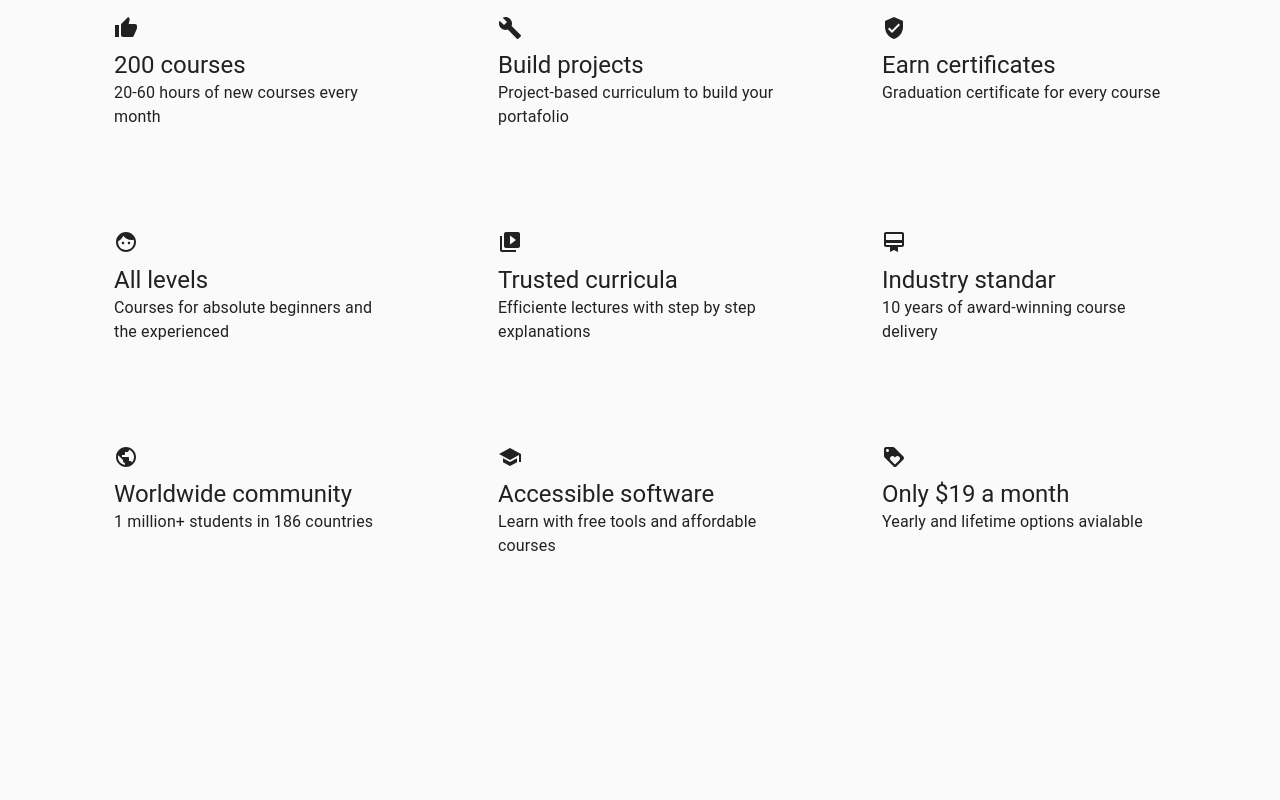
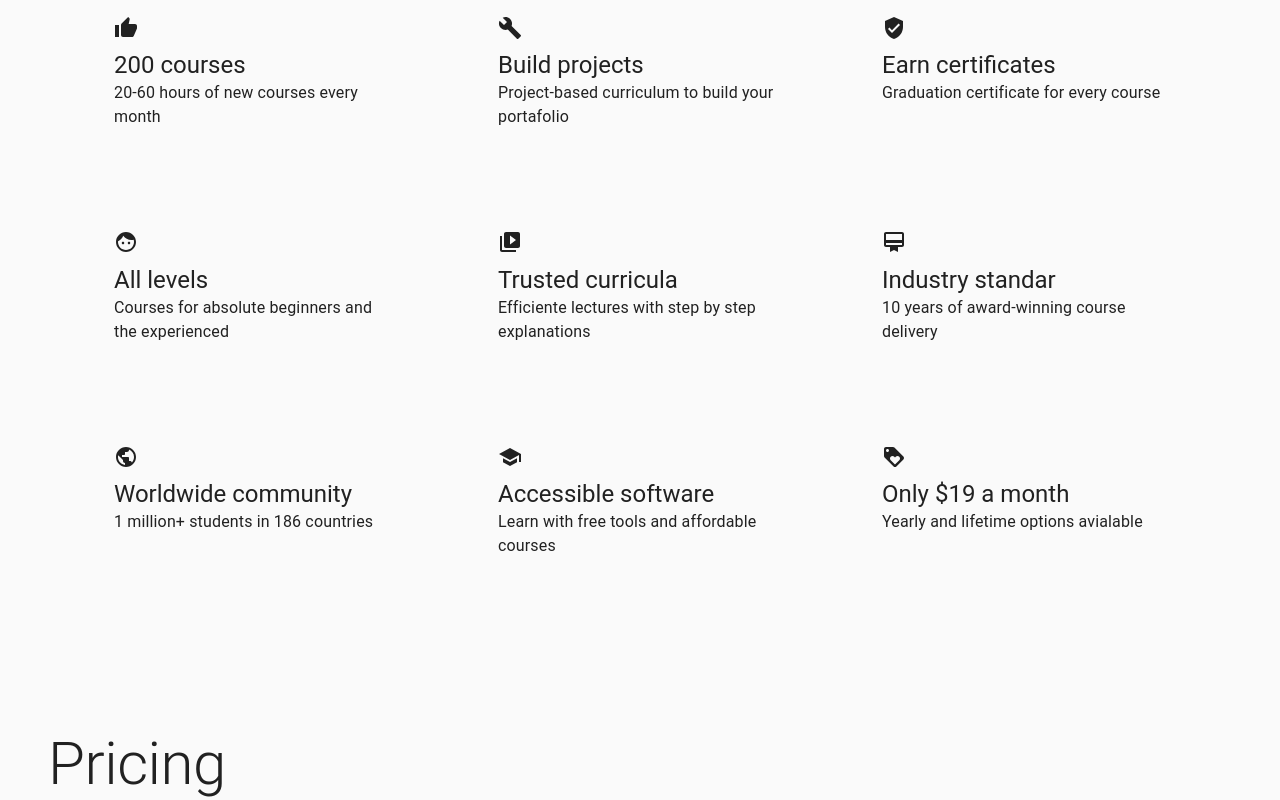
Before and after one commit to yedai13/react-materialUI, a React (Create React App) app in the folder landing-page/: page / in a window 1280 px wide. Shown: the part 847-1647 px from the top of the page. Before the commit the page ends 1575 px from the top, so only its background shows below. Built offline with nearby package versions, Linux system fonts and the light colour scheme.

Commit message:
set up pricing component

```diff
--- a/landing-page/src/GridLayout.js
+++ b/landing-page/src/GridLayout.js
@@ -2,6 +2,7 @@ import React from "react";
 import { Grid } from "@material-ui/core";
 import MainGridItem from "./MainGridItem";
 import ProductInformation from "./ProductInformation";
+import Pricing from "./Pricing";
 
 const GridLayout = () => {
   return (
@@ -13,6 +14,10 @@ const GridLayout = () => {
       <Grid item lg={12}>
         <ProductInformation />
       </Grid>
+
+      <Grid item>
+        <Pricing />
+      </Grid>
     </Grid>
   );
 };
--- /dev/null
+++ b/landing-page/src/Pricing.js
@@ -0,0 +1,19 @@
+import { Container, Grid, Typography } from "@material-ui/core";
+import React from "react";
+
+const Pricing = () => {
+  return (
+    <Container>
+      <Typography variant="h2">Pricing</Typography>
+      <Grid container>
+        <Grid item></Grid>
+
+        <Grid item></Grid>
+
+        <Grid item></Grid>
+      </Grid>
+    </Container>
+  );
+};
+
+export default Pricing;
```
